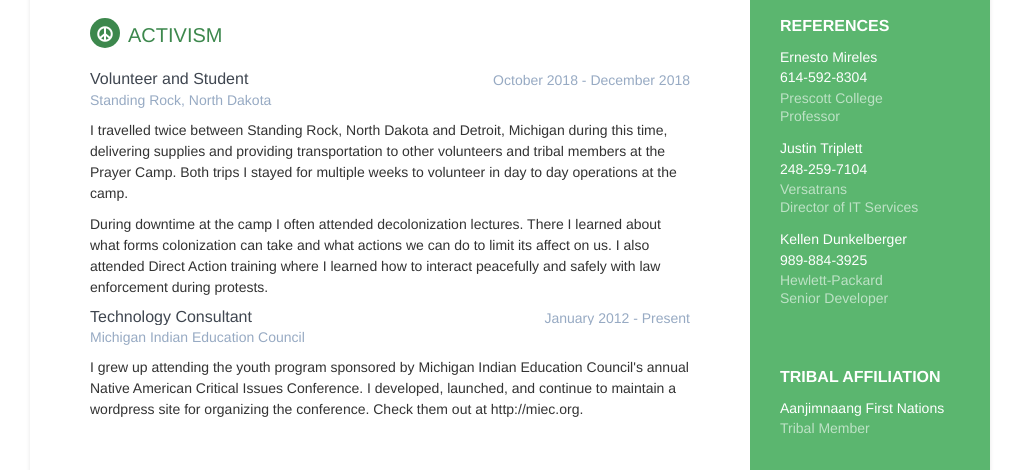
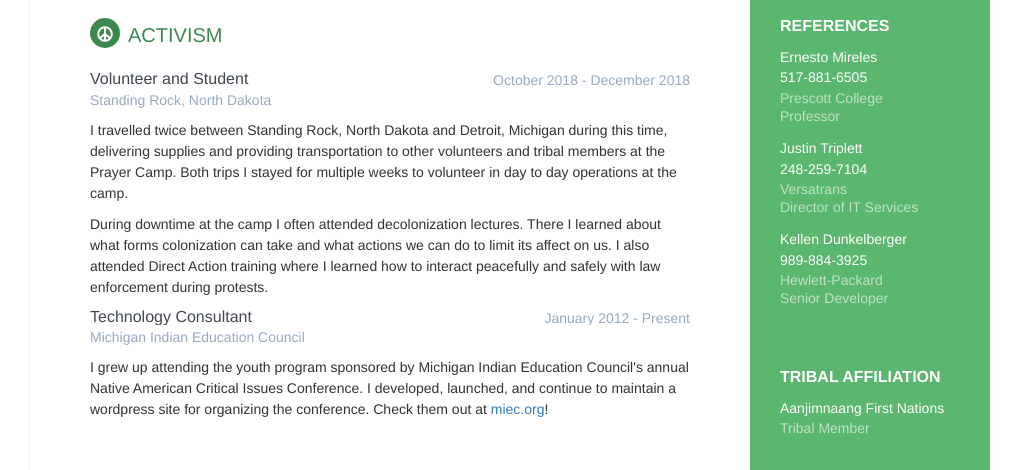
Before and after one commit to DanielKota/DanielKota.github.io, a plain HTML site: page index.html in a window 1280 px wide. Shown: the part 838-1308 px from the top of the page, without its empty margins (130-1151 px from the left). Drawn offline with nearby package versions, Linux system fonts and the light colour scheme.

Commit message:
changed phone number and added anchor tag for miec

```diff
--- a/index.html
+++ b/index.html
@@ -78,7 +78,7 @@
       <h2 class="container-block-title">References</h2>
       <div class="item">
         <h4 class="degree">Ernesto Mireles</h4>
-        <h4 class="degree">614-592-8304</h4>
+        <h4 class="degree">517-881-6505</h4>
         <h5 class="meta">Prescott College</h5>
         <div class="time">Professor</div>
       </div>
@@ -219,7 +219,7 @@
           I grew up attending the youth program sponsored by Michigan Indian Education
           Council's annual Native American Critical Issues Conference. I developed, launched,
           and continue to maintain a wordpress site for organizing the conference. Check them
-          out at http://miec.org.
+          out at <a href="http://miec.org">miec.org</a>!
         </p>
       </div>
     </div>
```
